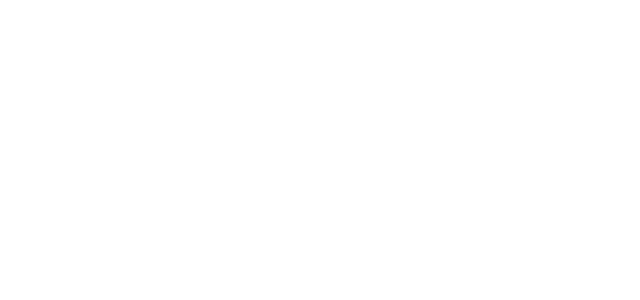
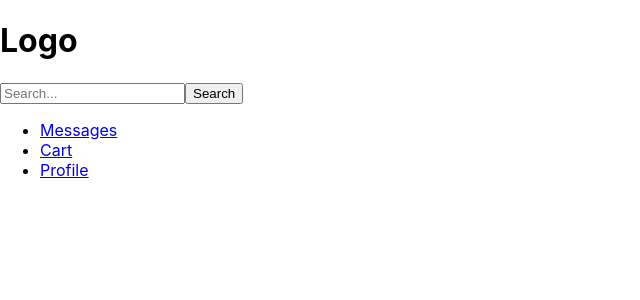
Before and after one commit to spacemen0/fake-discogs, a React (Create React App) app: page / in a window 1280 px wide. Shown: the top 300 px of the page, without its empty margins (0-640 px from the left). Built offline with nearby package versions, Linux system fonts and the light colour scheme; the HTML template or start-up script is replaced by a standard one.

Commit message:
skeleton

```diff
--- /dev/null
+++ b/public/index.html
@@ -0,0 +1,14 @@
+<!DOCTYPE html>
+<html lang="en">
+    <head>
+        <meta charset="utf-8" />
+        <link rel="shortcut icon" href="%PUBLIC_URL%/favicon.ico" />
+        <meta name="viewport" content="width=device-width, initial-scale=1" />
+        <meta name="theme-color" content="#000000" />
+        <title>Fake Discogs</title>
+    </head>
+    <body>
+        <noscript>You need to enable JavaScript to run this app.</noscript>
+        <div id="root"></div>
+    </body>
+</html>
--- a/src/App.js
+++ b/src/App.js
@@ -1,5 +1,11 @@
+import Header from "./components/header/Header";
+
 function App() {
-  return <></>;
+  return (
+    <>
+      <Header />
+    </>
+  );
 }
 
 export default App;
--- /dev/null
+++ b/src/components/header/Header.js
@@ -0,0 +1,16 @@
+import React from "react";
+import SearchBar from "./SearchBar";
+import NavBar from "./NavBar";
+import Logo from "./Logo";
+
+function Header() {
+  return (
+    <header>
+      <Logo />
+      <SearchBar />
+      <NavBar />
+    </header>
+  );
+}
+
+export default Header;
--- /dev/null
+++ b/src/components/header/Logo.js
@@ -0,0 +1,11 @@
+import React from "react";
+
+const Logo = () => {
+  return (
+    <div>
+      <h1>Logo</h1>
+    </div>
+  );
+};
+
+export default Logo;
--- /dev/null
+++ b/src/components/header/NavBar.js
@@ -0,0 +1,32 @@
+import React, { useState, useEffect, useRef } from "react";
+import ProfileDropdownMenu from "./ProfileDropdownMenu";
+
+function NavBar() {
+  const [showDropdown, setShowDropdown] = useState(false);
+  const profileRef = useRef(null);
+
+  return (
+    <nav>
+      <ul>
+        <li>
+          <a href="#">Messages</a>
+        </li>
+        <li>
+          <a href="#">Cart</a>
+        </li>
+        <li>
+          <a
+            href="#"
+            onClick={() => setShowDropdown(!showDropdown)}
+            ref={profileRef}
+          >
+            Profile
+          </a>
+          {showDropdown && <ProfileDropdownMenu />}
+        </li>
+      </ul>
+    </nav>
+  );
+}
+
+export default NavBar;
--- /dev/null
+++ b/src/components/header/ProfileDropdownMenu.js
@@ -0,0 +1,14 @@
+import React from "react";
+
+function ProfileDropdownMenu() {
+  return (
+    <div className="profile-dropdown-menu">
+      <ul>
+        <li>Settings</li>
+        <li>Logout</li>
+      </ul>
+    </div>
+  );
+}
+
+export default ProfileDropdownMenu;
--- /dev/null
+++ b/src/components/header/SearchBar.js
@@ -0,0 +1,12 @@
+import React from "react";
+
+const SearchBar = () => {
+  return (
+    <div>
+      <input type="text" placeholder="Search..." />
+      <button>Search</button>
+    </div>
+  );
+};
+
+export default SearchBar;
```
